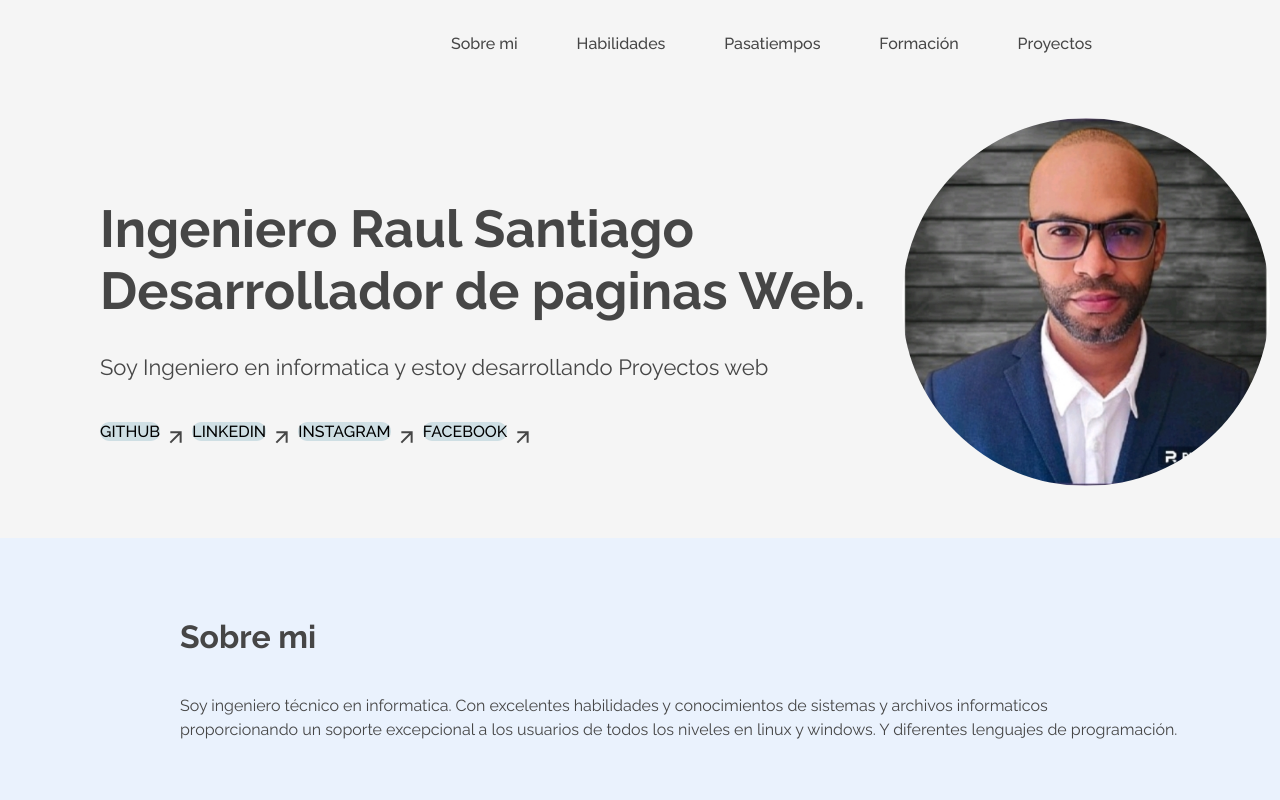
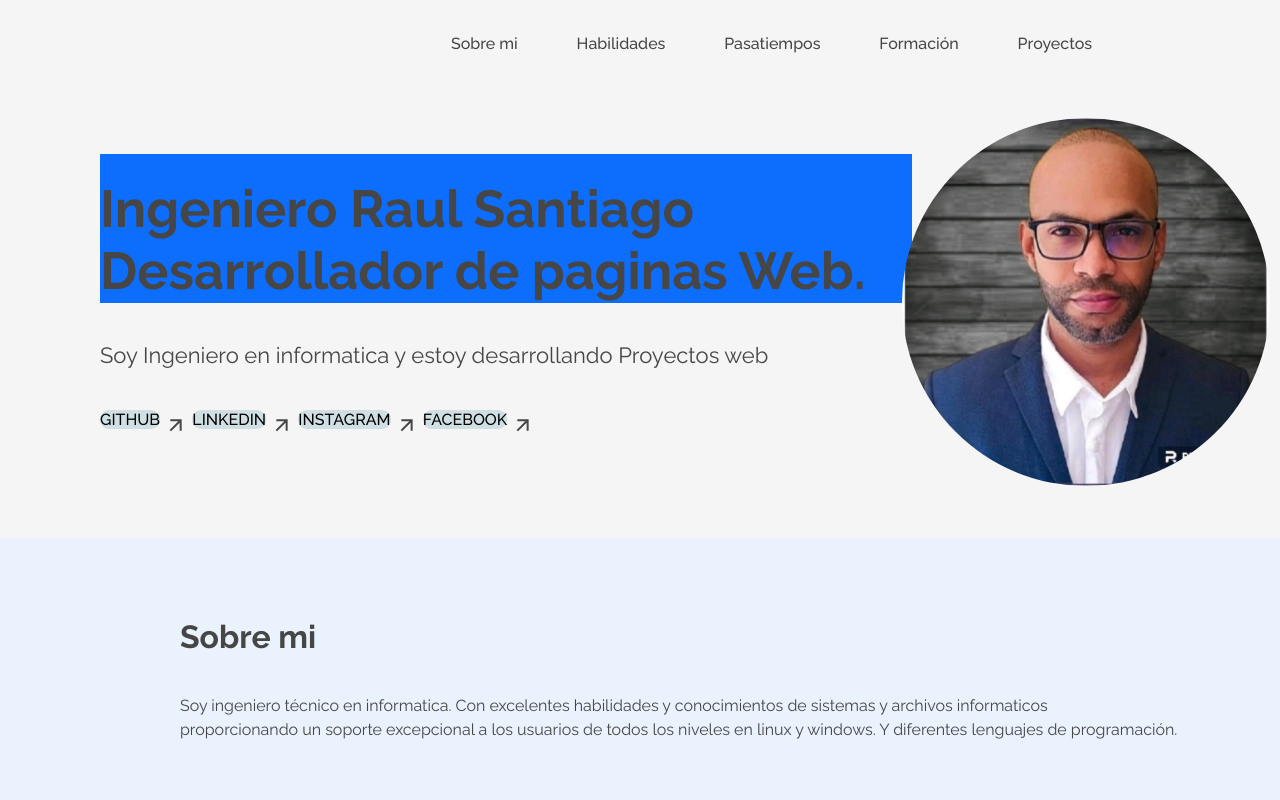
Before and after one commit to Ing-Raul-Santiago30/Portafolio-raul, a plain HTML site: page index.html in a window 1280 px wide. Shown: the top 800 px of the page. Drawn offline with nearby package versions, Linux system fonts and the light colour scheme.

Commit message:
se grego un bg

```diff
--- a/index.html
+++ b/index.html
@@ -40,7 +40,7 @@
     <section class="seccion1-container">
         <div class="seccion-1">
             <div>
-                <h1> Ingeniero Raul Santiago Desarrollador de paginas Web. </h1>
+                <h1 class="bg-primary mt-3 mb-3 pt-4 "> Ingeniero Raul Santiago Desarrollador de paginas Web. </h1>
             </div>
             <div>
                 <p>Soy Ingeniero en informatica y estoy desarrollando Proyectos web</p>
```
